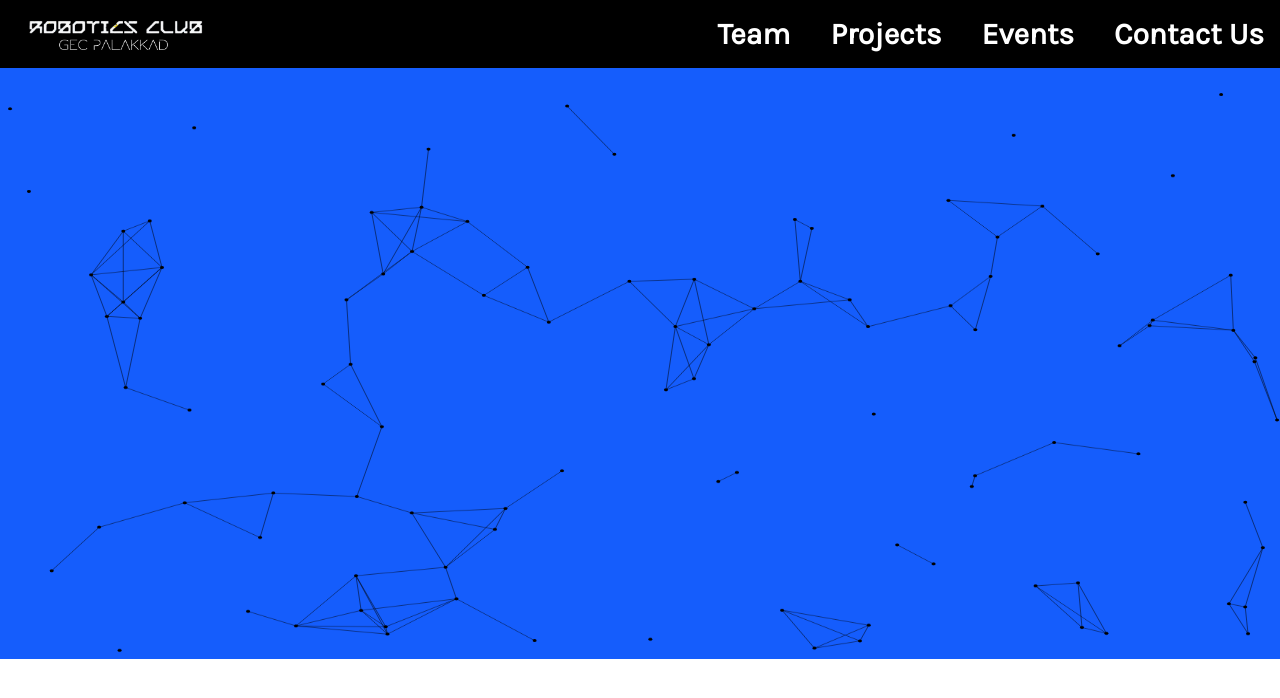
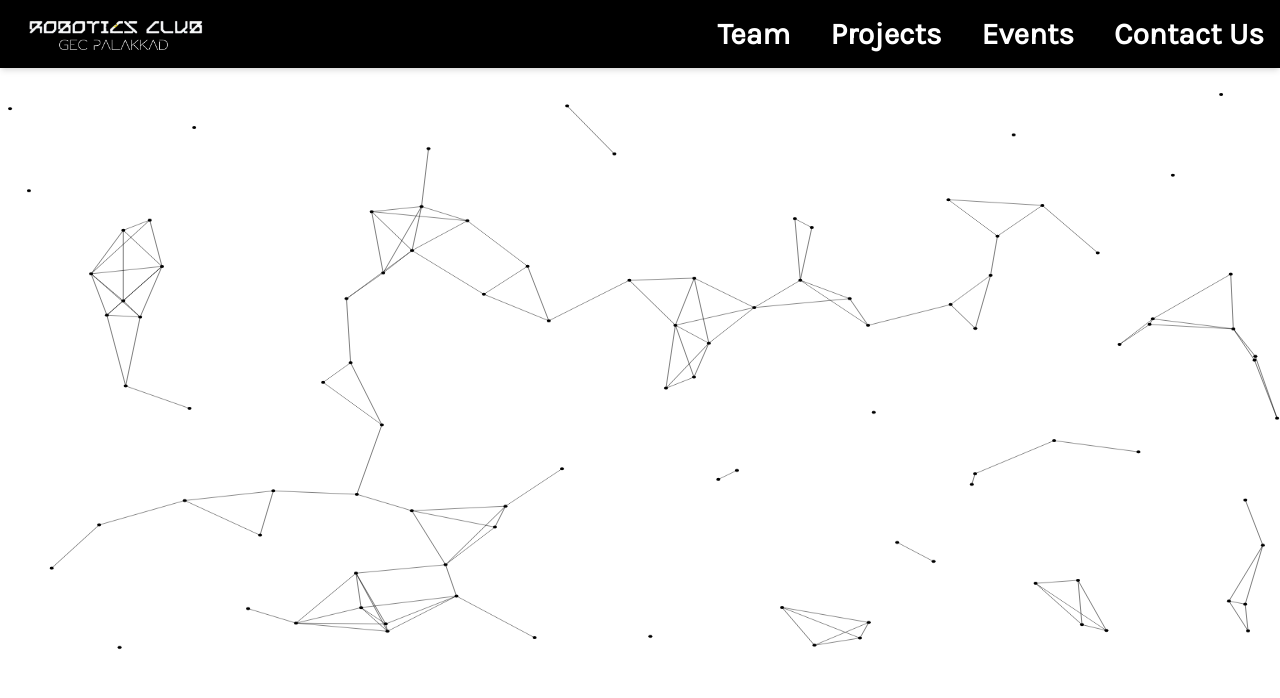
Before and after one commit to Muflih-uk/RoboticsClub-Website, a Next.js app: page / in a window 1280 px wide. Shown: the top 698 px of the page. Built offline with nearby package versions, Linux system fonts and the light colour scheme.

Commit message:
Particle Animation Modified

```diff
--- a/Components/ParticleAnimation.tsx
+++ b/Components/ParticleAnimation.tsx
@@ -93,7 +93,7 @@ const ParticleAnimation: React.FC = () => {
   return (
     <canvas
       ref={canvasRef}
-      className="flex bg-blue-600 top-0 left-0 w-full h-[722px] md:h-[591px]"
+      className="flex top-0 left-0 w-full h-[722px] md:h-[588px]"
     ></canvas>
   );
 };
```
